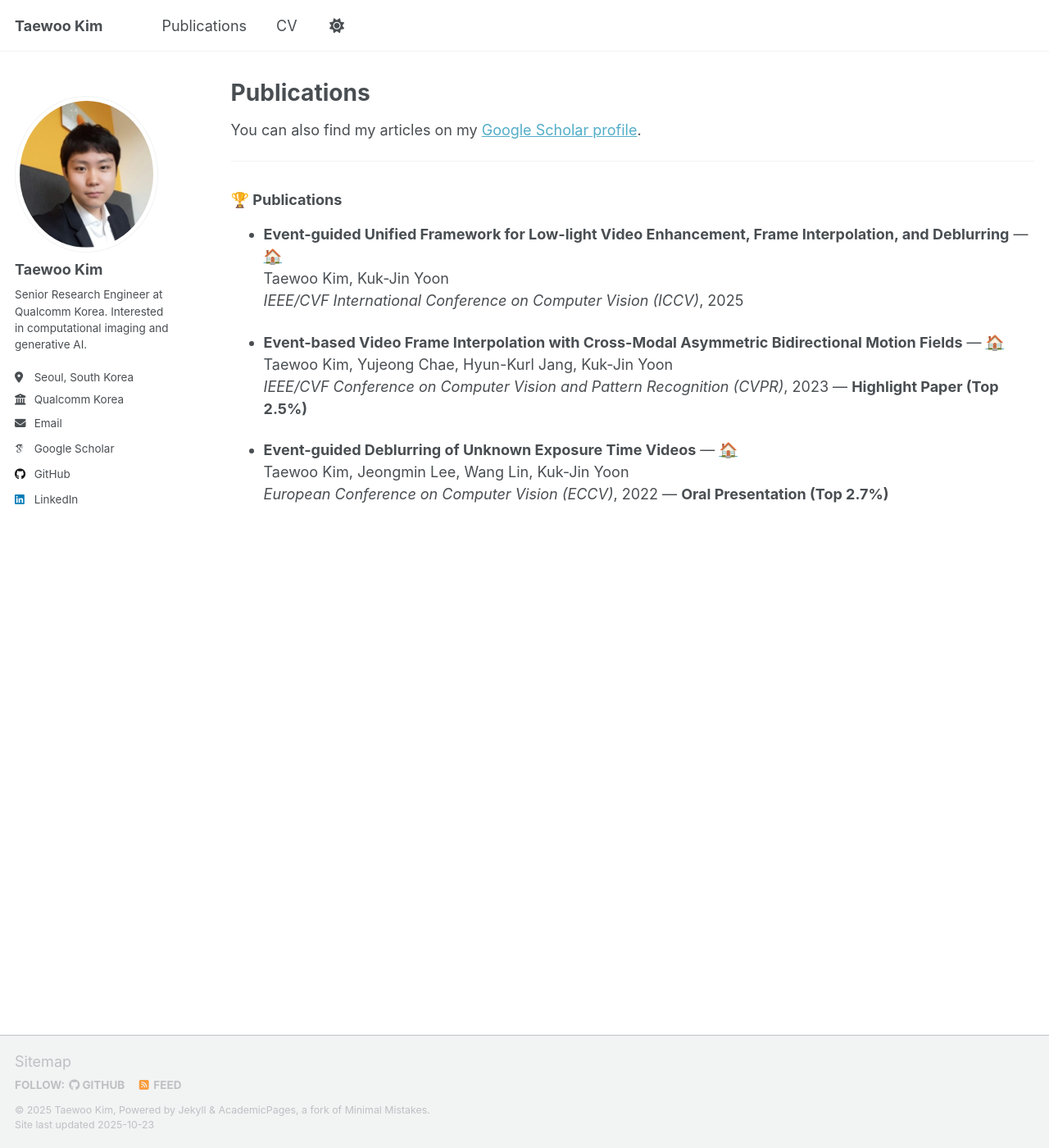
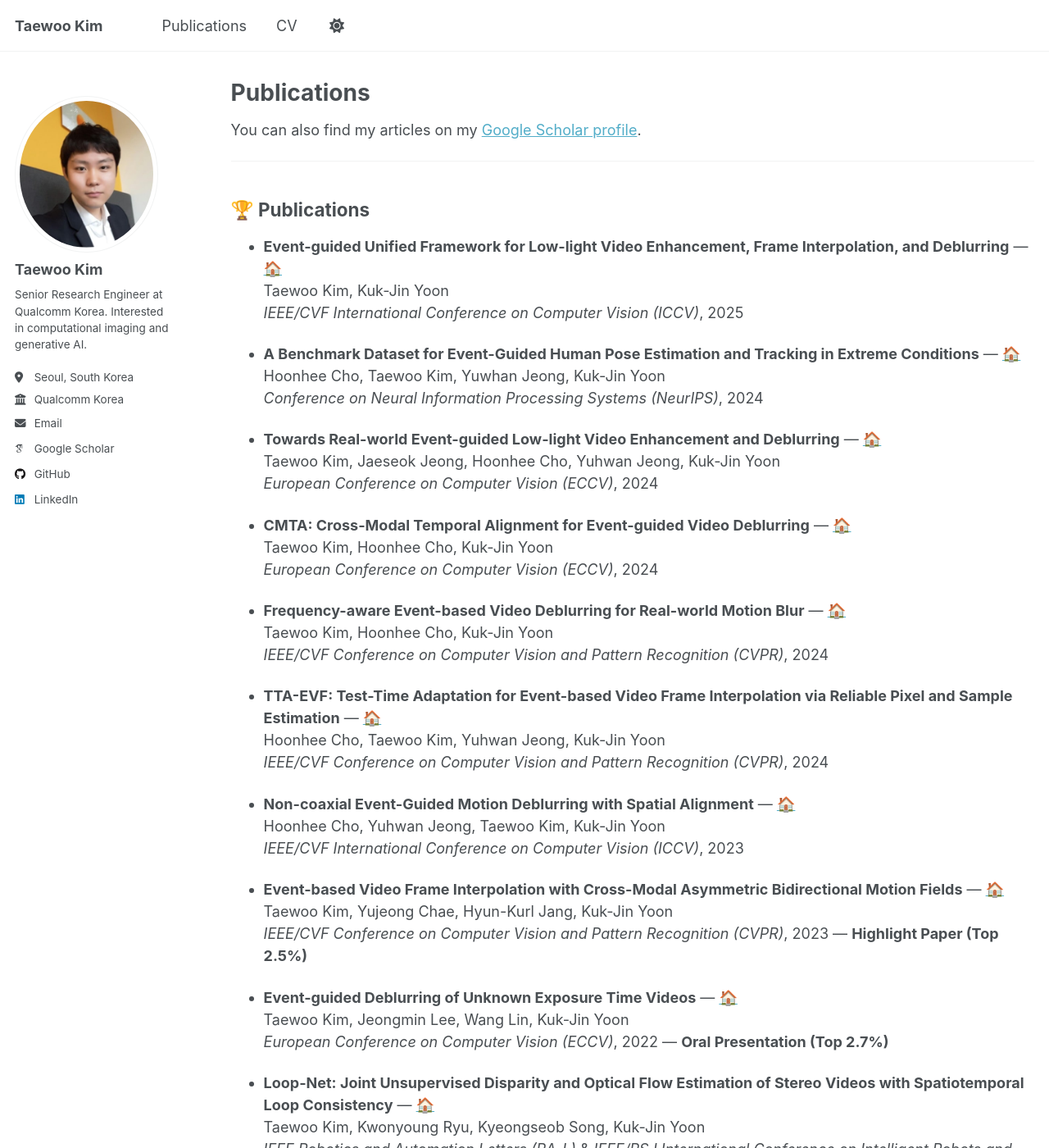
Before and after one commit to intelpro/intelpro.github.io, a Jekyll site: the page built from _pages/publications.md, in a window 1280 px wide and 1400 px high. Shown: the whole window at 82% size. Built offline with Jekyll 4.4.1, drawn with Linux system fonts in a browser that asks for light colours; some web fonts are replaced; a script that is not in the unit is left out; some of the changed text lies outside the part shown.

Commit message:
Update publications.md

```diff
--- a/_pages/publications.md
+++ b/_pages/publications.md
@@ -9,16 +9,44 @@ You can also find my articles on my [Google Scholar profile](https://scholar.goo
 
 ---
 
-### 🏆 Publications
+## 🏆 Publications
 
-- **Event-guided Unified Framework for Low-light Video Enhancement, Frame Interpolation, and Deblurring** — [🏠](https://openaccess.thecvf.com/)
+- **Event-guided Unified Framework for Low-light Video Enhancement, Frame Interpolation, and Deblurring** — [🏠](https://openaccess.thecvf.com/content/ICCV2025/papers/Kim_Event-guided_Unified_Framework_for_Low-light_Video_Enhancement_Frame_Interpolation_and_ICCV_2025_paper.pdf)
   Taewoo Kim, Kuk-Jin Yoon
   *IEEE/CVF International Conference on Computer Vision (ICCV)*, 2025
 
-- **Event-based Video Frame Interpolation with Cross-Modal Asymmetric Bidirectional Motion Fields** — [🏠](https://openaccess.thecvf.com/)
+- **A Benchmark Dataset for Event-Guided Human Pose Estimation and Tracking in Extreme Conditions** — [🏠](https://proceedings.neurips.cc/paper_files/paper/2024/file/f304e427cfe6bb762fe1bf18516c8a87-Paper-Datasets_and_Benchmarks_Track.pdf)
+  Hoonhee Cho, Taewoo Kim, Yuwhan Jeong, Kuk-Jin Yoon
+  *Conference on Neural Information Processing Systems (NeurIPS)*, 2024
+
+- **Towards Real-world Event-guided Low-light Video Enhancement and Deblurring** — [🏠](https://arxiv.org/pdf/2408.14916)
+  Taewoo Kim, Jaeseok Jeong, Hoonhee Cho, Yuhwan Jeong, Kuk-Jin Yoon
+  *European Conference on Computer Vision (ECCV)*, 2024
+
+- **CMTA: Cross-Modal Temporal Alignment for Event-guided Video Deblurring** — [🏠](https://arxiv.org/pdf/2408.14930)
+  Taewoo Kim, Hoonhee Cho, Kuk-Jin Yoon
+  *European Conference on Computer Vision (ECCV)*, 2024
+
+- **Frequency-aware Event-based Video Deblurring for Real-world Motion Blur** — [🏠](https://openaccess.thecvf.com/content/CVPR2024/papers/Kim_Frequency-aware_Event-based_Video_Deblurring_for_Real-World_Motion_Blur_CVPR_2024_paper.pdf)
+  Taewoo Kim, Hoonhee Cho, Kuk-Jin Yoon
+  *IEEE/CVF Conference on Computer Vision and Pattern Recognition (CVPR)*, 2024
+
+- **TTA-EVF: Test-Time Adaptation for Event-based Video Frame Interpolation via Reliable Pixel and Sample Estimation** — [🏠](https://openaccess.thecvf.com/content/CVPR2024/papers/Cho_TTA-EVF_Test-Time_Adaptation_for_Event-based_Video_Frame_Interpolation_via_Reliable_CVPR_2024_paper.pdf)
+  Hoonhee Cho, Taewoo Kim, Yuhwan Jeong, Kuk-Jin Yoon
+  *IEEE/CVF Conference on Computer Vision and Pattern Recognition (CVPR)*, 2024
+
+- **Non-coaxial Event-Guided Motion Deblurring with Spatial Alignment** — [🏠](https://openaccess.thecvf.com/content/ICCV2023/papers/Cho_Non-Coaxial_Event-Guided_Motion_Deblurring_with_Spatial_Alignment_ICCV_2023_paper.pdf)
+  Hoonhee Cho, Yuhwan Jeong, Taewoo Kim, Kuk-Jin Yoon
+  *IEEE/CVF International Conference on Computer Vision (ICCV)*, 2023
+
+- **Event-based Video Frame Interpolation with Cross-Modal Asymmetric Bidirectional Motion Fields** — [🏠](https://arxiv.org/pdf/2502.13716)
   Taewoo Kim, Yujeong Chae, Hyun-Kurl Jang, Kuk-Jin Yoon
   *IEEE/CVF Conference on Computer Vision and Pattern Recognition (CVPR)*, 2023 — **Highlight Paper (Top 2.5%)**
 
-- **Event-guided Deblurring of Unknown Exposure Time Videos** — [🏠](https://openaccess.thecvf.com/)
+- **Event-guided Deblurring of Unknown Exposure Time Videos** — [🏠](https://arxiv.org/abs/2112.06988)
   Taewoo Kim, Jeongmin Lee, Wang Lin, Kuk-Jin Yoon
   *European Conference on Computer Vision (ECCV)*, 2022 — **Oral Presentation (Top 2.7%)**
+
+- **Loop-Net: Joint Unsupervised Disparity and Optical Flow Estimation of Stereo Videos with Spatiotemporal Loop Consistency** — [🏠](https://ieeexplore.ieee.org/document/9140315)
+  Taewoo Kim, Kwonyoung Ryu, Kyeongseob Song, Kuk-Jin Yoon
+  *IEEE Robotics and Automation Letters (RA-L)* & *IEEE/RSJ International Conference on Intelligent Robots and Systems (IROS)*, 2020 — **Oral Presentation**
```
